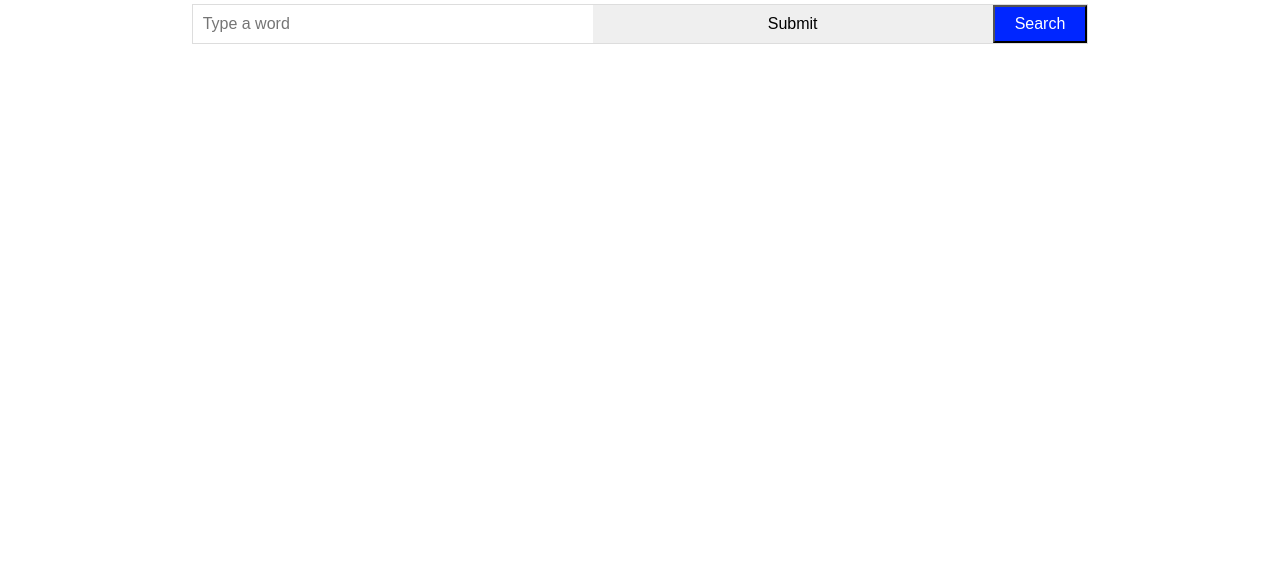
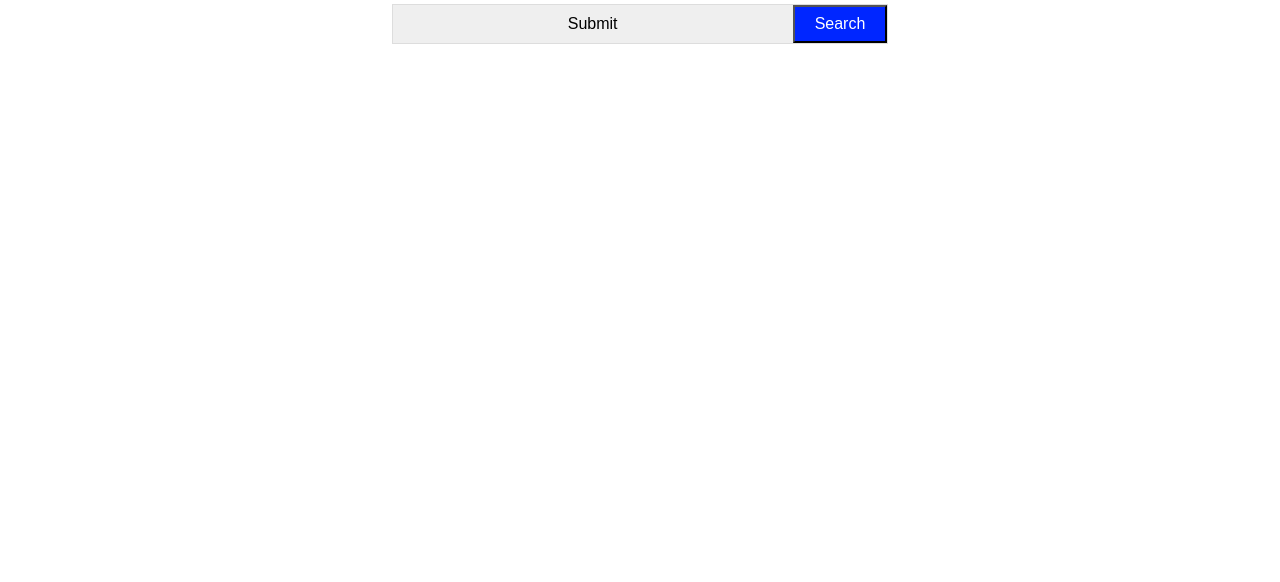
Before and after one commit to nikldev0/diction-ary, a plain HTML site: page index.html in a window 1280 px wide. Shown: the part 218-800 px from the top of the page. Drawn offline with nearby package versions, Linux system fonts and the light colour scheme.

Commit message:
Update index.html

```diff
--- a/index.html
+++ b/index.html
@@ -18,8 +18,7 @@
       <h2>Got a word? Get its definition below 👇🏾</h2>
       <div class="form_wrap">
         <div class="input__wrap">
-          <input type="text" id="input" placeholder="Type a word">
-          <input type="submit">
+          <input type="submit" type="text" id="input" placeholder="Type a word">
           <button id="search">Search</button>
         </div>
       </div>
```
